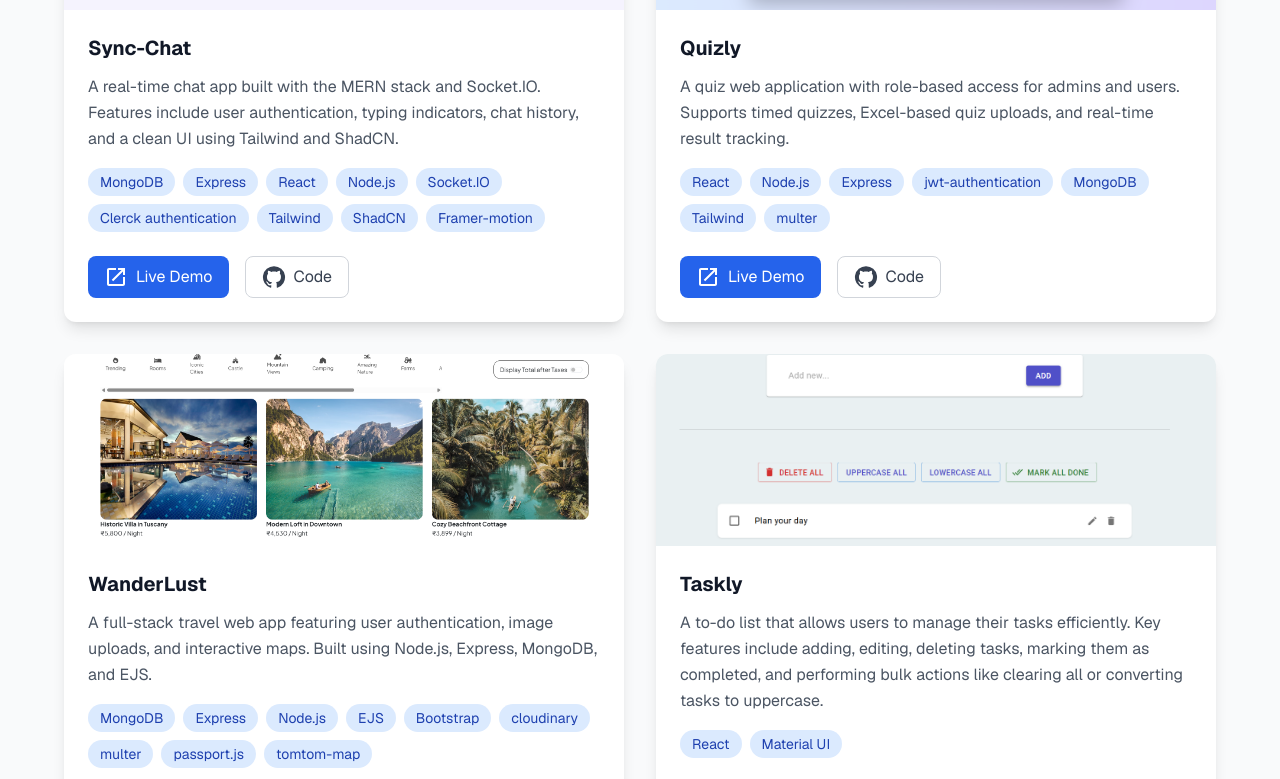
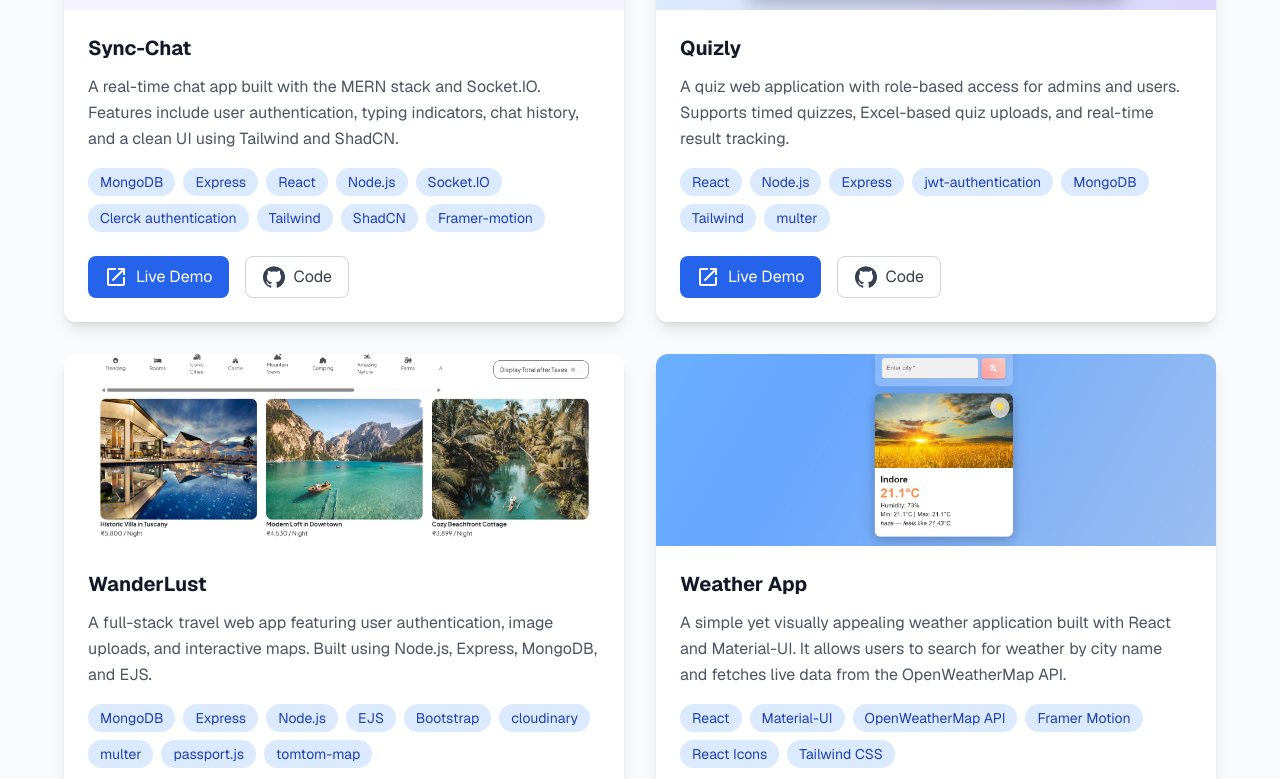
Before and after one commit to kirtii5/Portfolio, a Next.js app: page / in a window 1280 px wide. Shown: the part 2018-2797 px from the top of the page. Built offline with nearby package versions, Linux system fonts and the light colour scheme; no server answers.

Commit message:
Updated project.jsx

```diff
--- a/components/projects.tsx
+++ b/components/projects.tsx
@@ -65,6 +65,22 @@ export default function Projects() {
       ],
       liveUrl: "https://wanderlust-weqc.onrender.com/listings",
       githubUrl: "https://github.com/kirtii5/WanderLust/", // Add GitHub repo if available
+    },
+    {
+      title: "Weather App",
+      description:
+        "A simple yet visually appealing weather application built with React and Material-UI. It allows users to search for weather by city name and fetches live data from the OpenWeatherMap API.",
+      image: "/weatherApp.png",
+      technologies: [
+        "React",
+        "Material-UI",
+        "OpenWeatherMap API",
+        "Framer Motion",
+        "React Icons",
+        "Tailwind CSS",
+      ],
+      liveUrl: "https://react-weather-app-kirtii.netlify.app/",
+      githubUrl: "https://github.com/kirtii5/React-Weather-App",
     },
     {
       title: "Taskly",
```
Also changed, not shown: public/weatherApp.png (added).
